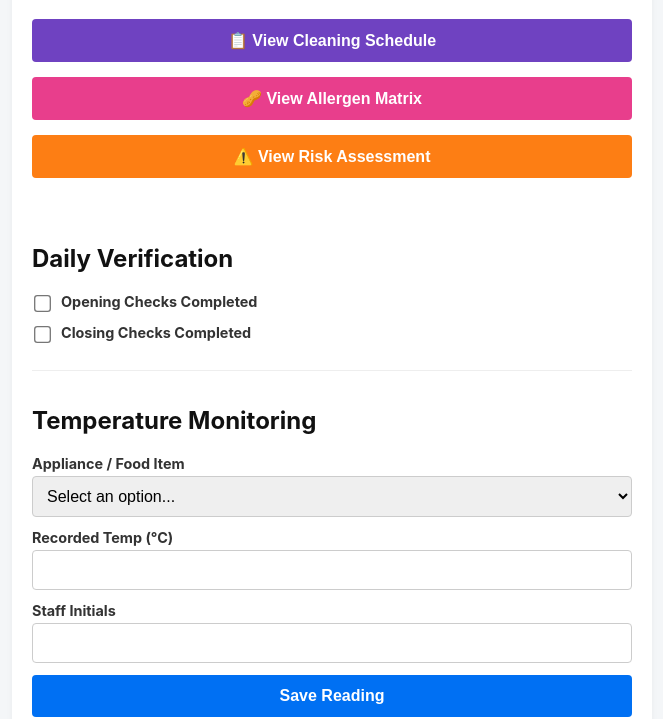
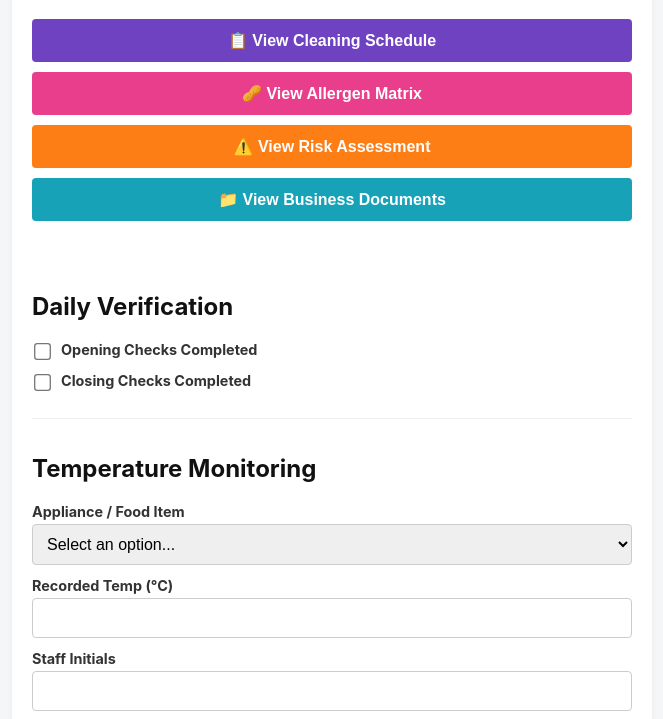
Before and after one commit to StreetFeastBurgers/StreetFeastLogs, a website: page public/index.html in a window 1280 px wide. Shown: the part 103-822 px from the top of the page, without its empty margins (308-971 px from the left). Drawn offline with Linux system fonts and the light colour scheme; no server answers.

Commit message:
Update index.html

```diff
--- a/public/index.html
+++ b/public/index.html
@@ -16,12 +16,17 @@
         input[type="text"], input[type="number"], select, textarea { width: 100%; padding: 10px; box-sizing: border-box; border: 1px solid #ccc; border-radius: 4px; font-size: 1rem; }
         button { background: #0070f3; color: white; border: none; padding: 12px; width: 100%; border-radius: 4px; font-size: 1rem; font-weight: bold; cursor: pointer; }
         button:hover { background: #0051a8; }
-        .btn-nav { background: #6f42c1; margin-bottom: 15px; }
+
+        /* Navigation Buttons */
+        .btn-nav { background: #6f42c1; margin-bottom: 10px; }
         .btn-nav:hover { background: #59339d; }
-        .btn-allergen { background: #e83e8c; margin-bottom: 15px; }
+        .btn-allergen { background: #e83e8c; margin-bottom: 10px; }
         .btn-allergen:hover { background: #c23375; }
-        .btn-risk { background: #fd7e14; margin-bottom: 15px; }
+        .btn-risk { background: #fd7e14; margin-bottom: 10px; }
         .btn-risk:hover { background: #e06a0b; }
+        .btn-doc { background: #17a2b8; margin-bottom: 20px; }
+        .btn-doc:hover { background: #117a8b; }
+
         .btn-export { background: #28a745; margin-top: 10px; }
         .btn-export:hover { background: #218838; }
         .btn-secondary { background: #6c757d; margin-top: 10px; }
@@ -38,6 +43,7 @@
     <button class="btn-nav" onclick="window.location.href='/cleaning.html'">📋 View Cleaning Schedule</button>
     <button class="btn-allergen" onclick="window.location.href='/allergens.html'">🥜 View Allergen Matrix</button>
     <button class="btn-risk" onclick="window.location.href='/risks.html'">⚠️ View Risk Assessment</button>
+    <button class="btn-doc" onclick="window.location.href='/documents.html'">📁 View Business Documents</button>
 
     <p id="today-date" style="font-weight: bold; color: #666;"></p>
 
```
